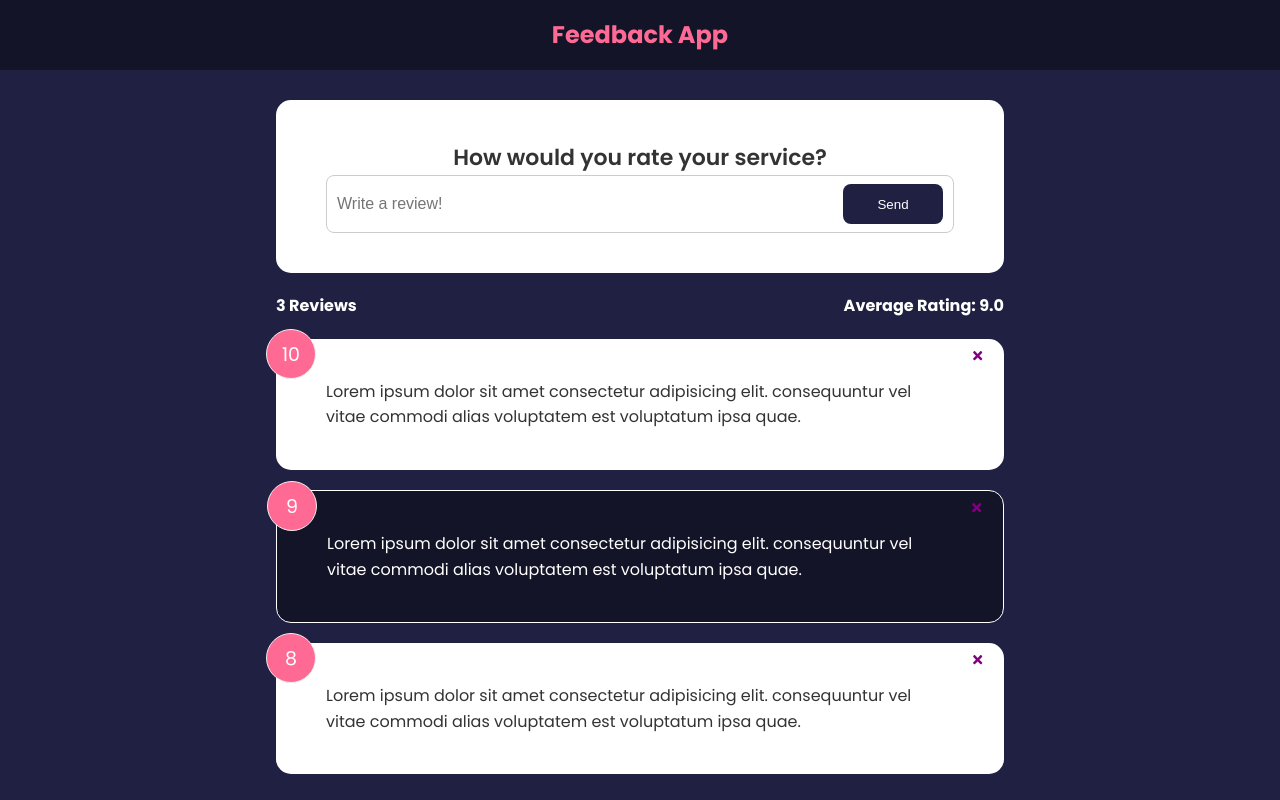
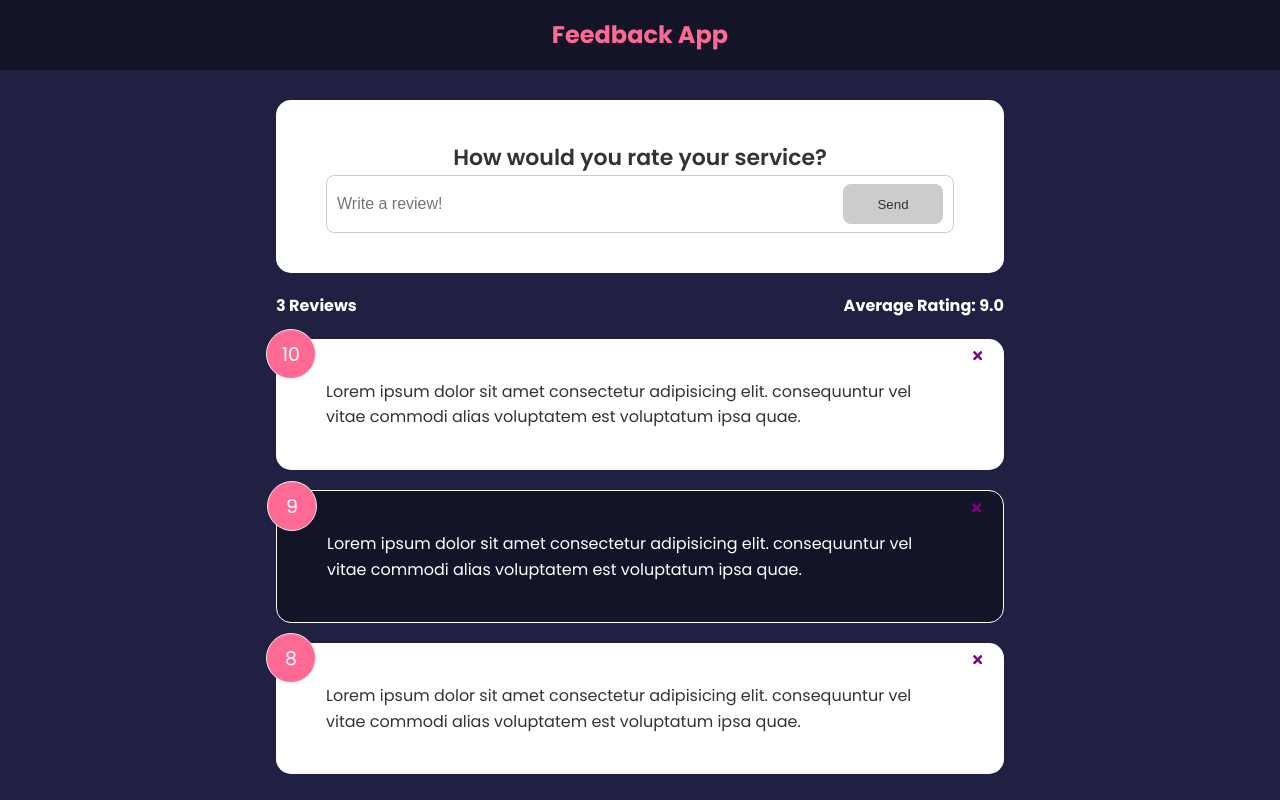
Before and after one commit to stone-com/feedback-app-react, a React (Create React App) app: page / in a window 1280 px wide. Built offline with nearby package versions, Linux system fonts and the light colour scheme.

Commit message:
Added validation on form component

```diff
--- a/src/components/FeedbackForm.jsx
+++ b/src/components/FeedbackForm.jsx
@@ -4,7 +4,21 @@
 
 const FeedbackForm = () => {
   const [text, setText] = useState('');
+  const [btnDisabled, setBtnDisabled] = useState(true);
+  const [message, setMessage] = useState('');
+
   const handleTextChange = (e) => {
+    // check if less than 10 characters, disable button and display message if so
+    if (e.target.value === '') {
+      setBtnDisabled(true);
+      setMessage(null);
+    } else if (e.target.value.trim().length < 10) {
+      setMessage('Text must be at least 10 characters');
+      setBtnDisabled(true);
+    } else {
+      setMessage(null);
+      setBtnDisabled(false);
+    }
     setText(e.target.value);
   };
   return (
@@ -19,8 +33,11 @@
             placeholder='Write a review!'
             value={text}
           />
-          <Button type='submit'>Send</Button>
+          <Button type='submit' isDisabled={btnDisabled}>
+            Send
+          </Button>
         </div>
+        {message && <div className='message'>{message}</div>}
       </form>
     </Card>
   );
```
